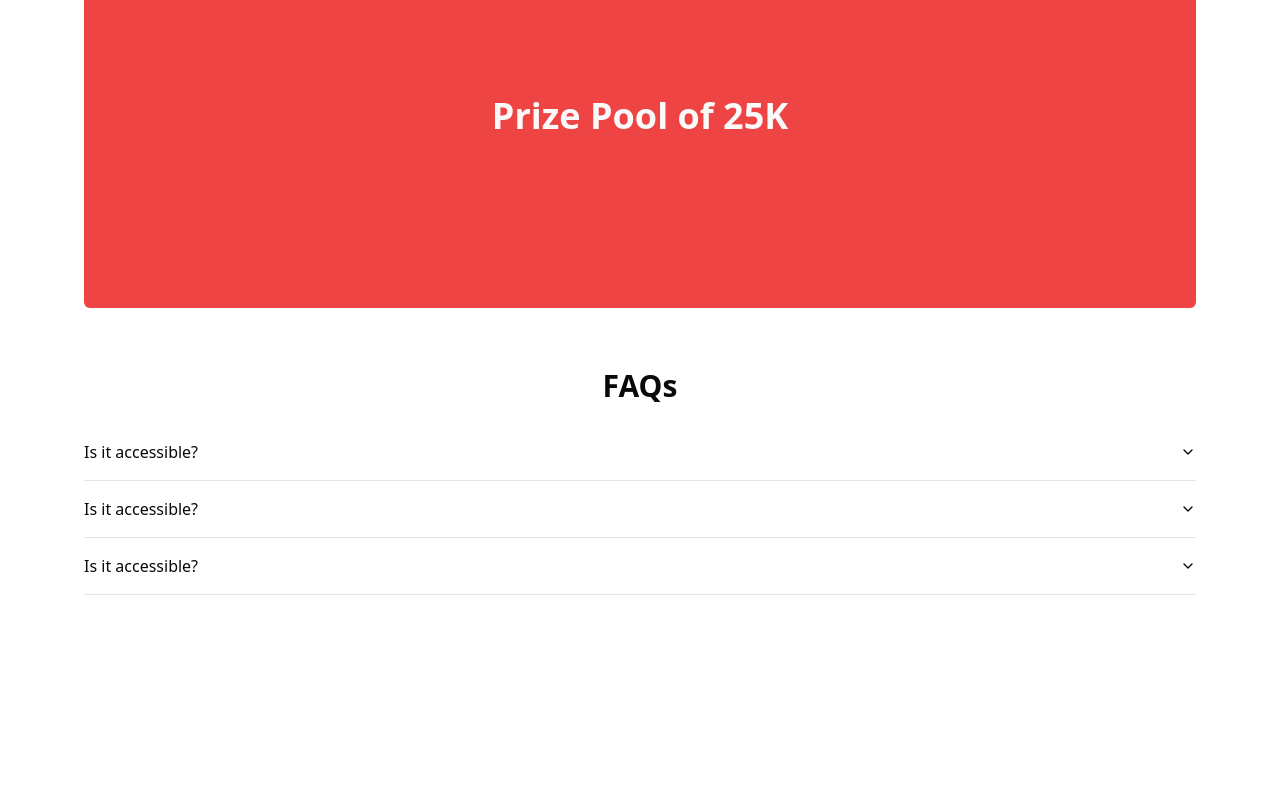
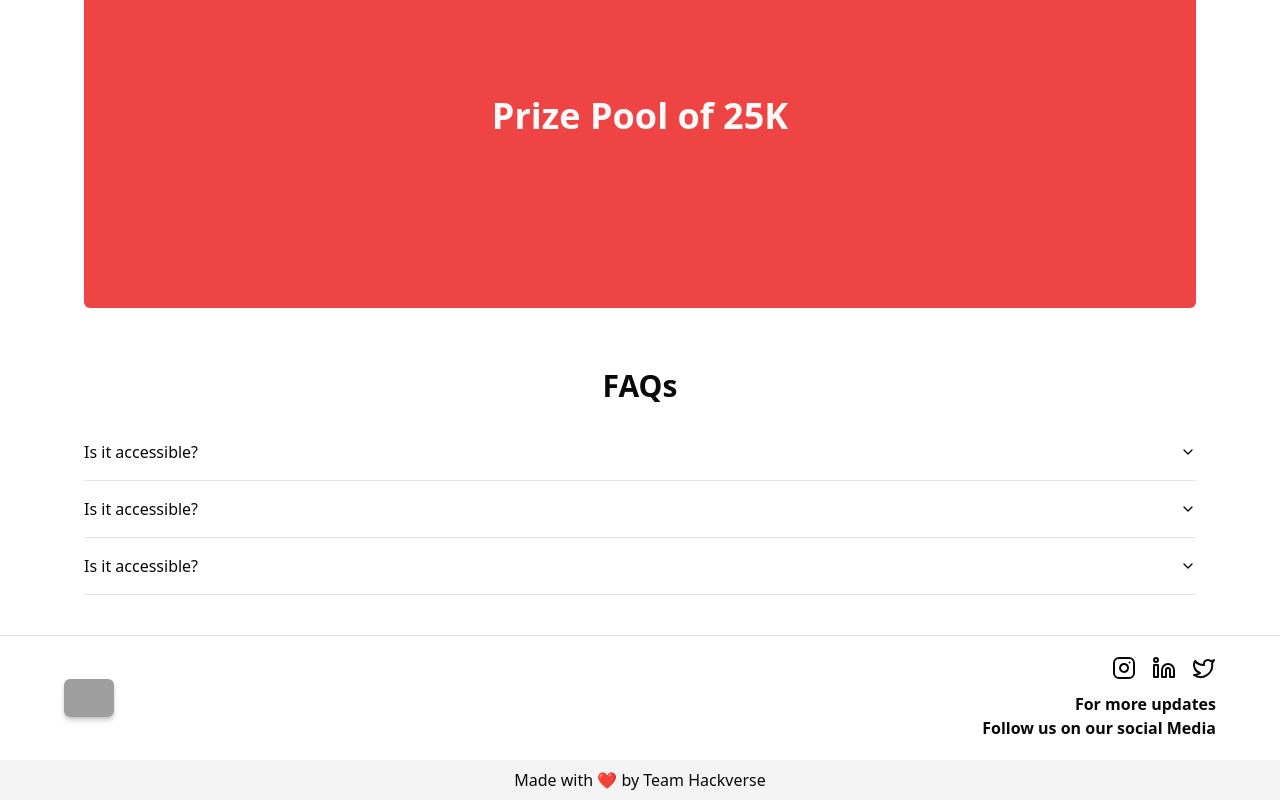
Before and after one commit to CodeChef-SRMRMP/hackverse-2.0, a Next.js app: page / in a window 1280 px wide. Shown: the part 1910-2710 px from the top of the page. Before the commit the page ends 2545 px from the top, so only its background shows below. Built offline with nearby package versions, Linux system fonts and the light colour scheme; grey boxes are pictures that could not be loaded.

Commit message:
Footer Completed

```diff
--- /dev/null
+++ b/components/Footer.tsx
@@ -0,0 +1,54 @@
+import { Instagram, Linkedin, Twitter } from 'lucide-react';
+import Image from 'next/image';
+import Link from 'next/link';
+
+const Footer = () => {
+  return (
+    <div className="bg-background pt-5 z-50 relative border-t ">
+      <div className=" max-w-6xl mx-auto flex items-center justify-between">
+        <Image
+          src={'/assets/images/short-logo.ico'}
+          alt="logo-short"
+          className="shadow-md shadow-foreground/20 rounded-md"
+          width={50}
+          height={50}
+        />
+
+        <div className="flex flex-col gap-3">
+          <div className="flex items-center justify-end gap-4">
+            <Link
+              target="_blank"
+              className="hover:-translate-y-1 hover:text-foreground/50 cursor-pointer hover:scale-105 ease-out duration-200"
+              href={'https://www.instagram.com/hackverseind/'}
+            >
+              <Instagram />
+            </Link>
+            <Link
+              target="_blank"
+              className="hover:-translate-y-1 hover:text-foreground/50 cursor-pointer hover:scale-105 ease-out duration-200"
+              href={'https://www.linkedin.com/company/hackverse-india/'}
+            >
+              <Linkedin />
+            </Link>
+            <Link
+              target="_blank"
+              className="hover:-translate-y-1 hover:text-foreground/50 cursor-pointer hover:scale-105 ease-out duration-200"
+              href={'https://twitter.com/HackVerseIND/'}
+            >
+              <Twitter />
+            </Link>
+          </div>
+          <h1 className="text-right font-bold">
+            For more updates
+            <br /> Follow us on our social Media
+          </h1>
+        </div>
+      </div>
+      <div className="w-full py-2 font-medium mt-5 bg-secondary text-center">
+        Made with ❤️ by Team Hackverse
+      </div>
+    </div>
+  );
+};
+
+export default Footer;
--- a/components/Hero.tsx
+++ b/components/Hero.tsx
@@ -1,13 +1,13 @@
 // @ts-ignore
-import MovingText from "react-moving-text";
-import { Counter } from "./Counter";
-import { useEffect } from "react";
-import Image from "next/image";
+import MovingText from 'react-moving-text';
+import { Counter } from './Counter';
+import { useEffect } from 'react';
+import Image from 'next/image';
 
 const Hero = () => {
   useEffect(() => {
-    const script = document.createElement("script");
-    script.src = "https://apply.devfolio.co/v2/sdk.js";
+    const script = document.createElement('script');
+    script.src = 'https://apply.devfolio.co/v2/sdk.js';
     script.async = true;
     script.defer = true;
     document.body.appendChild(script);
@@ -26,16 +26,16 @@ const Hero = () => {
       />
       <div className="flex flex-col items-center rounded-md">
         <div className="flex items-center font-bold gap-1 text-4xl md:text-7xl lg:text-9xl">
-          {"Hack verse"
+          {'Hack verse'
             .toUpperCase()
-            .split("")
+            .split('')
             .map((letter, index) => {
               return (
                 <MovingText
                   key={index}
                   type="shakeMix"
                   duration="1500ms"
-                  delay={index * 100 + "ms"}
+                  delay={index * 100 + 'ms'}
                   direction="normal"
                   timing="ease"
                   iteration="infinite"
@@ -50,7 +50,7 @@ const Hero = () => {
           <MovingText
             type="shakeMix"
             duration="2000ms"
-            delay={"100ms"}
+            delay={'100ms'}
             direction="normal"
             timing="ease"
             iteration="infinite"
@@ -69,10 +69,10 @@ const Hero = () => {
           <p>27th - 29th october 2023</p>
         </div>
         <div
-          className="apply-button"
+          className="apply-button rounded-md"
           data-hackathon-slug="hackverse-tamil-nadu"
           data-button-theme="dark"
-          style={{ height: "44px", width: "312px" }}
+          style={{ height: '44px', width: '312px' }}
         ></div>
       </div>
       <div className=" p-5 my-5 flex flex-col items-center">
--- a/pages/index.tsx
+++ b/pages/index.tsx
@@ -1,15 +1,16 @@
-import { useCallback } from "react";
-import type { Container, Engine } from "tsparticles-engine";
-import Particles from "react-particles";
-import { loadSlim } from "tsparticles-slim";
+import { useCallback } from 'react';
+import type { Container, Engine } from 'tsparticles-engine';
+import Particles from 'react-particles';
+import { loadSlim } from 'tsparticles-slim';
 
-import Header from "@/components/Header";
-import Hero from "@/components/Hero";
-import { OurSponsors } from "@/components/OurSponsors";
-import Head from "next/head";
-import FAQs from "@/components/FAQs";
-import PrizeSection from "@/components/PrizeSection";
-import Schedule from "@/components/Schedule";
+import Header from '@/components/Header';
+import Hero from '@/components/Hero';
+import { OurSponsors } from '@/components/OurSponsors';
+import Head from 'next/head';
+import FAQs from '@/components/FAQs';
+import PrizeSection from '@/components/PrizeSection';
+import Schedule from '@/components/Schedule';
+import Footer from '@/components/Footer';
 
 export default function Home() {
   const particlesInit = useCallback(async (engine: Engine) => {
@@ -42,11 +43,11 @@ export default function Home() {
             events: {
               onClick: {
                 enable: true,
-                mode: "",
+                mode: '',
               },
               onHover: {
                 enable: true,
-                mode: "repulse",
+                mode: 'repulse',
               },
               resize: true,
             },
@@ -62,20 +63,20 @@ export default function Home() {
           },
           particles: {
             color: {
-              value: "#000000",
+              value: '#000000',
             },
             links: {
-              color: "#ffffff",
+              color: '#ffffff',
               distance: 150,
               enable: true,
               opacity: 0.5,
               width: 1,
             },
             move: {
-              direction: "none",
+              direction: 'none',
               enable: true,
               outModes: {
-                default: "bounce",
+                default: 'bounce',
               },
               random: false,
               speed: 6,
@@ -92,7 +93,7 @@ export default function Home() {
               value: 0.5,
             },
             shape: {
-              type: "circle",
+              type: 'circle',
             },
             size: {
               value: { min: 1, max: 5 },
@@ -108,6 +109,7 @@ export default function Home() {
         <Schedule />
         <PrizeSection />
         <FAQs />
+        <Footer />
       </div>
     </main>
   );
```
Also changed, not shown: 1 other file (tests, documents, lock files or other folders).
